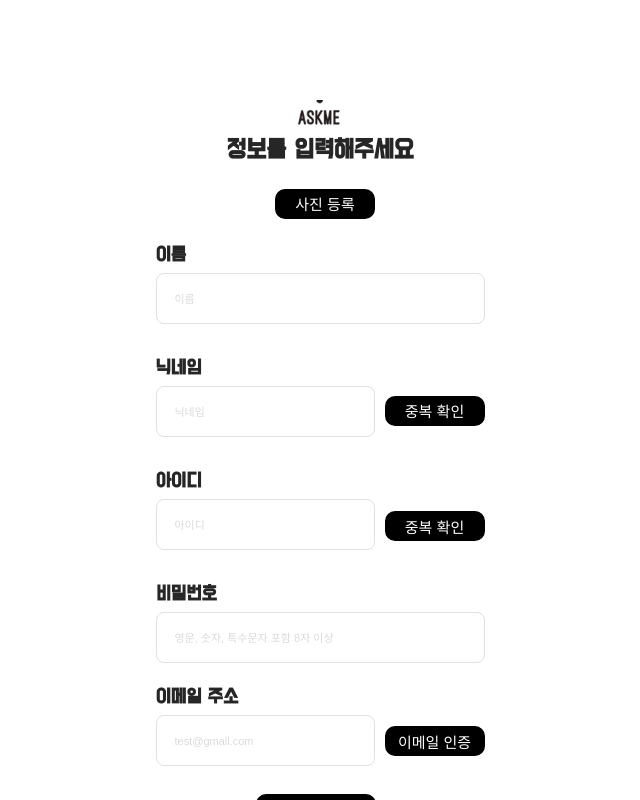
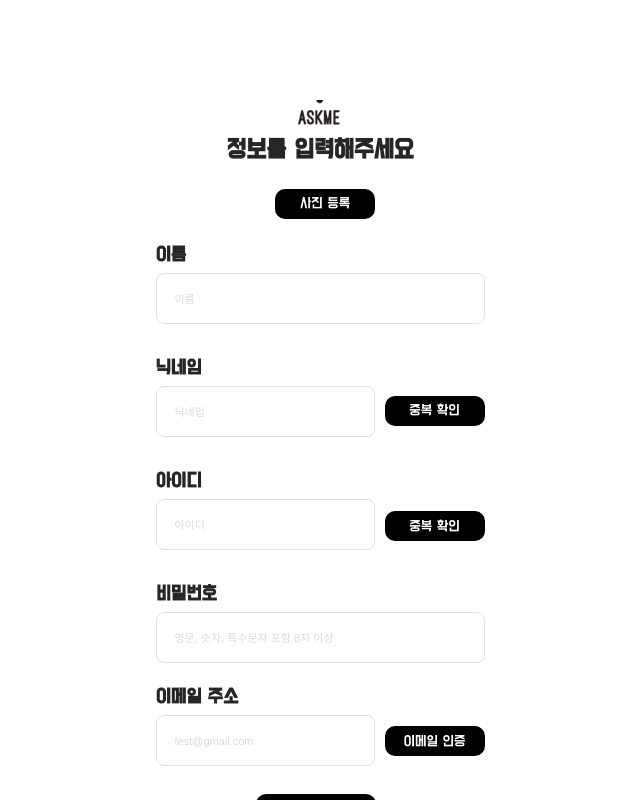
Before and after one commit to qarksangwon/AskMe, a React (Create React App) app in the folder minifront/: page /askme/signup in a window 1280 px wide. Shown: the whole page, without its empty margins (320-960 px from the left). Built offline with nearby package versions, Linux system fonts and the light colour scheme; a web font is replaced by a local one.

Commit message:
폰트미반영 수정

```diff
--- a/minifront/src/GlobalStyle.js
+++ b/minifront/src/GlobalStyle.js
@@ -19,7 +19,7 @@ const GlobalStyle = createGlobalStyle`
   article, aside, canvas, details, embed,
   figure, figcaption, footer, header, hgroup,
   menu, nav, output, ruby, section, summary,
-  time, mark, audio, video{
+  time, mark, audio, video,button{
     font-family: 'DoHyeon-Regular', sans-serif;
     text-decoration: none;
   }
--- a/minifront/src/signupPage/SignUp.js
+++ b/minifront/src/signupPage/SignUp.js
@@ -1,4 +1,4 @@
-import React, { useEffect, useState, useRef } from "react";
+import React, { useEffect, useState } from "react";
 import Logoimg from "../images/Logo.png";
 import "./signup.css";
 
```
